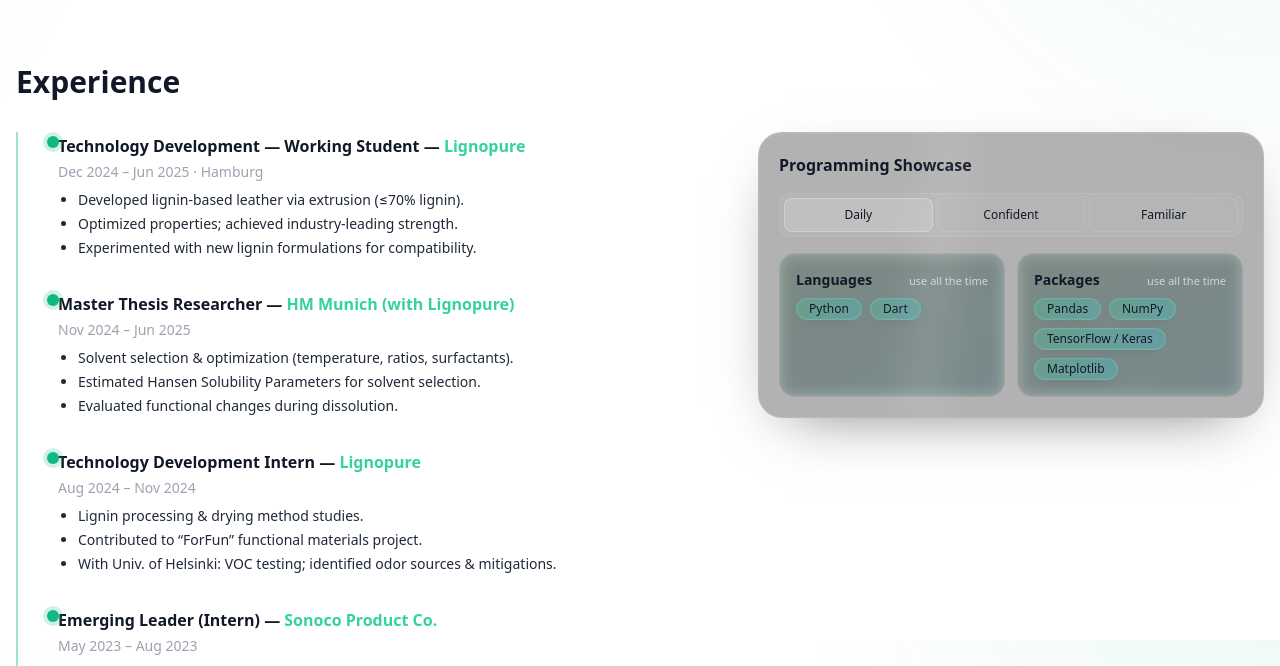
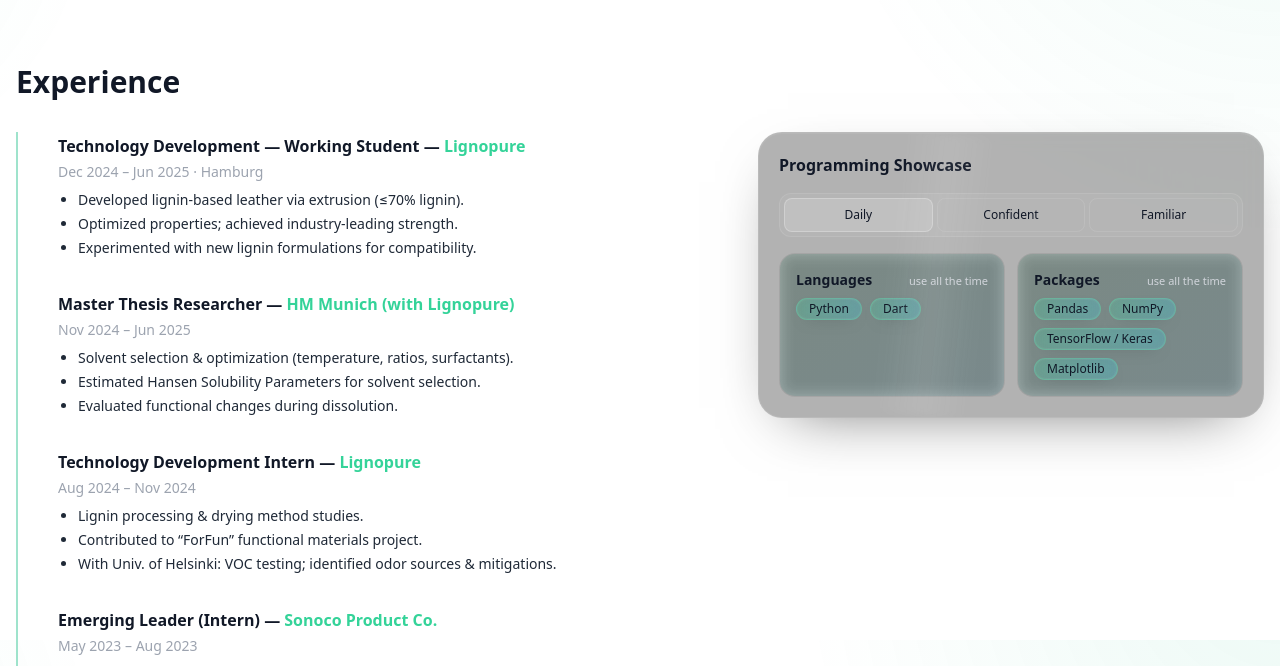
Before and after one commit to Tridude5/JohnSlavinskas, a Next.js app: page / in a window 1280 px wide. Shown: the part 1760-2426 px from the top of the page. Built offline with nearby package versions, Linux system fonts and the light colour scheme.

Commit message:
Update page.tsx

```diff
--- a/app/page.tsx
+++ b/app/page.tsx
@@ -27,7 +27,7 @@ function GreenTimeline({ items }: { items: TLItem[] }) {
           <span
             aria-hidden
             className="absolute top-1 h-3 w-3 rounded-full bg-emerald-500 ring-4 ring-emerald-500/20"
-            style={{ left: 0, transform: "translateX(calc(-50% - 5px))" }}
+            style={{ left: 0, transform: "translateX(calc(-50% - 75px))" }}
           />
           <div className="pt-0.5">
             <h3 className="font-semibold">
```
